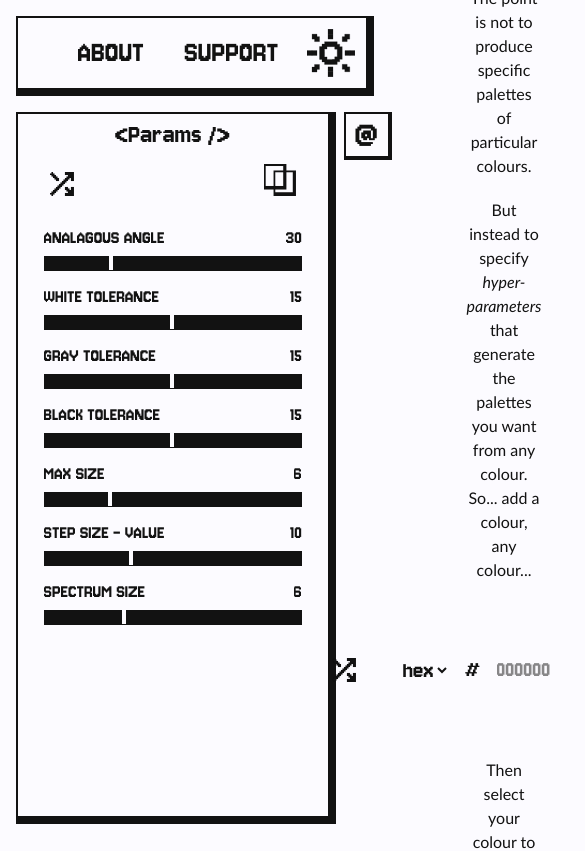
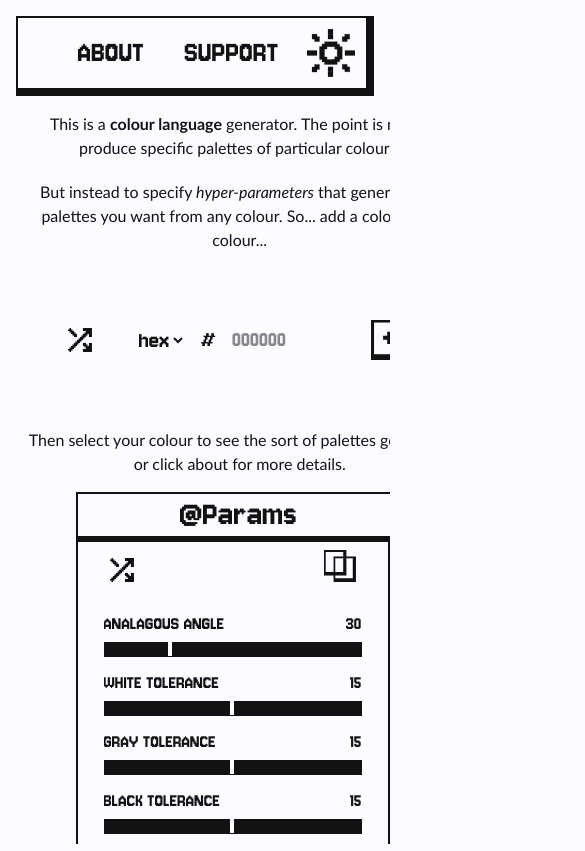
Before and after one commit to mharkness1/iris, a React (Vite) app: page / in a window 390 px wide. Shown: the top 851 px of the page, 585 px wide, since content can reach past the window. Built offline with nearby package versions, Linux system fonts and the light colour scheme.

Commit message:
H: Mobile layout and fixes ongoing

```diff
--- a/src/App.css
+++ b/src/App.css
@@ -1,7 +1,17 @@
+html, body {
+  overflow-x: hidden;
+}
+
 #root {
   margin: 0 auto;
   height: 100vh;
   max-height: 100lvh;
+}
+
+*,
+*::before,
+*::after {
+  box-sizing: border-box;
 }
 
 .whole-page {
@@ -9,22 +19,37 @@
   flex-direction: row;
   align-items: center;
   width: 100vw;
+  max-width: 100vw;
   height: -moz-calc(100% - 100px - 2rem); /* Firefox */
   height: -webkit-calc(100% - 100px - 2rem); /* Chrome, Safari */
   height: calc(100% - 100px - 2rem); /* IE9+ and future browsers */
+
+  @media (width < 1024px) {
+    flex-direction: column;
+    height: auto;
+    width: 100%;
+    max-width: 100%;
+    overflow-x: hidden;
+    align-items: center;
+  }
 }
 
 .main-section {
   flex: 1 1 0;
-  min-width: 0;   /* allow flex children to shrink below content width */
+  min-width: 0;
   display: flex;
   flex-direction: column;
-  width: 100%;
   max-width: 100%;
-  height: 100%;
   max-height: 100%;
   color: var(--color-secondary);
   transition: color 1s ease;
+
+  @media (width < 1024px) {
+    flex-direction: column;
+    height: auto;
+    min-width: 100%;
+    width: 100%;
+  }
 }
 
 .card {
--- a/src/components/Sidebar/colour_Sidebar.tsx
+++ b/src/components/Sidebar/colour_Sidebar.tsx
@@ -17,10 +17,10 @@ const ColourSidebar: React.FC = () => {
 
 
     return (
-        <div className='sidebar-wrapper h-full'>
+        <div className='sidebar-wrapper'>
             <ColourToggleButton handler={ handleColourSidebar }/>
-            <div className={`sidebar h-full right-0 ${colourSidebar ? 'w-60 border-2 border-r-8 border-b-8 ml-2 open' : 'w-0 border-0 border-r-0 border-b-0 ml-1 closed'}`}>
-                <div className="text-center">
+            <div className={`sidebar h-full ml-0 right-0 ${colourSidebar ? 'w-60 border-2 border-r-8 border-b-8 lg:ml-2 open' : 'w-0 border-0 border-r-0 border-b-0 lg:ml-1 closed'}`}>
+                <div className="hidden lg:block text-center">
                     <p>&lt;Colours /&gt;</p>
                 </div>
                 <div className='colour-list'>
--- a/src/components/Sidebar/colour_Toggle.tsx
+++ b/src/components/Sidebar/colour_Toggle.tsx
@@ -6,9 +6,9 @@ type Props = {
 
 const ColourToggleButton: React.FC<Props> = ({ handler }) => {
     return(
-        <button className="w-12 h-12 ColourToggleButton flex justify-center items-center" onClick={handler}>
+        <button className="lg:w-12 w-auto h-12 ColourToggleButton flex justify-center items-center px-1" onClick={handler}>
             <svg
-            width="65%"
+            width=""
             height="65%"
             viewBox="0 0 90 83"
             version="1.1"
@@ -23,6 +23,7 @@ const ColourToggleButton: React.FC<Props> = ({ handler }) => {
                 </g>
             </g>
             </svg>
+            <p className="lg:hidden secondary-col pixel-font text-4xl">Colours</p>
         </button>
     )
 }
--- a/src/components/Sidebar/param_Sidebar.tsx
+++ b/src/components/Sidebar/param_Sidebar.tsx
@@ -16,10 +16,10 @@ const ParamSidebar: React.FC = () => {
     }
 
     return (
-        <div className='sidebar-wrapper h-full'>
-            <div className={`sidebar gap-3 h-full left-0 ${paramSidebar ? 'w-80 border-2 border-r-8 border-b-8 mr-2 open' : 'w-0 border-0 border-r-0 border-b-0 mr-1 closed'}`}>
+        <div className='sidebar-wrapper param-sidebar-wrapper'>
+            <div className={`sidebar gap-3 h-full pb-6 left-0 ${paramSidebar ? 'w-80 border-2 border-r-8 border-b-8 mr-2 open' : 'w-0 border-0 border-r-0 border-b-0 mr-1 closed'}`}>
                 <div className="text-center">
-                    <p>&lt;Params /&gt;</p>
+                    <p className='hidden lg:block'>&lt;Params /&gt;</p>
                 <div className='flex justify-between items-center mx-8 my-2'>
                     <RandomiseParamsButton />
                     <CopyParamsButton />
--- a/src/components/Sidebar/param_Toggle.tsx
+++ b/src/components/Sidebar/param_Toggle.tsx
@@ -6,8 +6,8 @@ type Props = {
 
 const ParamToggleButton: React.FC<Props> = ({ handler }) => {
     return(
-        <button className="w-12 h-12 ParamToggleButton hover:bg-hover" onClick={handler}>
-            <p className="secondary-col pixel-font text-4xl">@</p>
+        <button className="w-auto lg:w-12 h-12 ParamToggleButton hover:bg-hover" onClick={handler}>
+            <p className="secondary-col pixel-font text-4xl px-1">@<span className="lg:hidden">Params</span></p>
         </button>
     )
 }
--- a/src/components/Sidebar/sidebar.css
+++ b/src/components/Sidebar/sidebar.css
@@ -3,22 +3,28 @@
     flex-direction: row;
     align-content: flex-start;
     margin: 1rem;
+
+    @media (width < 1024px) {
+        flex-direction: column;
+    }
 }
 .sidebar {
     left: 0;
     height: 100%;
     display: flex;
     flex-direction: column;
-    /*
-    border: 2px solid;
-    border-right: 8px solid;
-    border-bottom: 8px solid;
-    */
     overflow-y:auto;
     overflow-x: hidden;
     font-family: "Jersey";
     color: var(--color-secondary);
 }
+
+.param-sidebar-wrapper {
+  @media (width < 1024px) {
+    flex-direction: column-reverse;
+  }
+}
+
 /* Opening: border first, then width grows */
 .sidebar.open {
   transition: border-width 0.2s ease, width 0.5s ease 0.2s;
@@ -27,6 +33,7 @@
 /* Closing: width shrinks first, then border disappears */
 .sidebar.closed {
   transition: width 0.5s ease, border-width 0.2s ease 0.5s;
+  overflow-y: hidden;
 }
 .sidebar p {
     font-size: 1.75rem;
@@ -77,3 +84,15 @@
     padding: 10px;
     border: 2px solid var(--color-secondary);
 }
+
+
+@media (width < 1024px) {
+  .sidebar.closed {
+    height: 0px;
+    transition: width 0.5s ease, height 0.5s ease, border-width 0.2s ease 0.5s;
+  }
+  .sidebar.open {
+    height: auto;
+    transition: border-width 0.2s ease, width 0.5s ease 0.2s, height 0.5s ease 0.2s;
+  }
+}
--- a/src/components/pages/empty.tsx
+++ b/src/components/pages/empty.tsx
@@ -1,11 +1,11 @@
 import React from "react";
 import InputColour from "../input/input_main";
-
+import '../../App.css'
 
 const EmptySwatch: React.FC = () => {
 
   return (
-    <div className='main-section justify-center items-center text-center gap-5 pl-24 pr-24'>
+    <div className='main-section justify-center items-center text-center gap-5 lg:pl-12 lg:pr-12 px-5'>
         <p>This is a <b>colour language</b> generator. The point is not to produce specific palettes of particular colours.</p>
         <p>But instead to specify <i>hyper-parameters</i> that generate the palettes you want from any colour. So... add a colour, any colour...</p>
         <InputColour />
--- a/src/components/pages/main.tsx
+++ b/src/components/pages/main.tsx
@@ -11,12 +11,15 @@ const MainPage: React.FC = () => {
 
   return (
         <div className='whole-page'>
-          <ParamSidebar />
-            {!primaryColour ?
-            <EmptySwatch /> :
-            <Populated />
-            }
-          <ColourSidebar />
+          <div className="order-2 lg:order-1 lg:self-start">
+            <ParamSidebar />
+          </div>
+          <div className="order-1 lg:order-2 shrink grow main-section">
+            {!primaryColour ? <EmptySwatch /> : <Populated /> }
+          </div>
+          <div className="order-3 lg:order-3 lg:self-start">
+            <ColourSidebar />
+          </div>
         </div>
   )
 };
```
